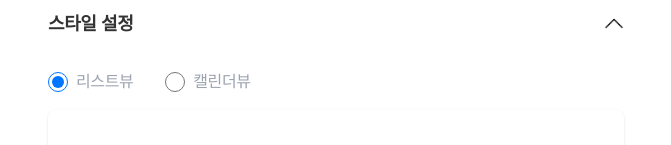
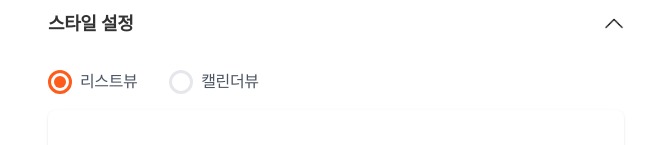
Before and after one commit to Mt-NextJs/linkle, a Next.js app: page /admin/calendar in a window 1280 px wide. Shown: the part 379-524 px from the top of the page, without its empty margins (304-975 px from the left). Built offline with nearby package versions, Linux system fonts and the light colour scheme.

Commit message:
💄[Design] 스타일 설정의 라디오 버튼 커스텀 디자인 구현 #188

```diff
--- a/src/app/admin/(block)/calendar/components/style-setting.tsx
+++ b/src/app/admin/(block)/calendar/components/style-setting.tsx
@@ -1,5 +1,3 @@
-"use client";
-
 import React, { useState, useEffect } from "react";
 import Image from "next/image";
 import CalendarView from "./calendar-view";
@@ -127,26 +125,46 @@ export default function StyleSetting() {
       </div>
       {isOpen && (
         <div className="p-4">
-          <div className="mb-4 flex items-center justify-between">
-            <div className="flex space-x-8">
-              <label className="flex items-center">
-                <input
-                  type="radio"
-                  checked={activeView === "list"}
-                  onChange={() => setActiveView("list")}
-                  className="form-radio h-5 w-5 border-gray-300 text-gray-400 focus:ring-gray-400"
+          <div className="mb-4 flex gap-8">
+            <div
+              className="flex cursor-pointer items-center"
+              onClick={() => setActiveView("list")}
+            >
+              <div
+                className="relative mr-2 flex h-6 w-6 items-center justify-center rounded-full border-[3px] transition-all duration-200 ease-in-out hover:opacity-80"
+                style={{
+                  borderColor:
+                    activeView === "list" ? "var(--primary)" : "#e5e7eb",
+                }}
+              >
+                <div
+                  className={`aspect-square h-3 w-3 transform rounded-full transition-all duration-200 ease-in-out ${
+                    activeView === "list" ? "scale-100" : "scale-0"
+                  }`}
+                  style={{ backgroundColor: "var(--primary)" }}
                 />
-                <span className="ml-2 text-gray-400">리스트뷰</span>
-              </label>
-              <label className="flex items-center">
-                <input
-                  type="radio"
-                  checked={activeView === "calendar"}
-                  onChange={() => setActiveView("calendar")}
-                  className="form-radio h-5 w-5 border-gray-300 text-orange-500 focus:ring-orange-500"
+              </div>
+              <span className="text-gray-600">리스트뷰</span>
+            </div>
+            <div
+              className="flex cursor-pointer items-center"
+              onClick={() => setActiveView("calendar")}
+            >
+              <div
+                className="relative mr-2 flex h-6 w-6 items-center justify-center rounded-full border-[3px] transition-all duration-200 ease-in-out hover:opacity-80"
+                style={{
+                  borderColor:
+                    activeView === "calendar" ? "var(--primary)" : "#e5e7eb",
+                }}
+              >
+                <div
+                  className={`aspect-square h-3 w-3 transform rounded-full transition-all duration-200 ease-in-out ${
+                    activeView === "calendar" ? "scale-100" : "scale-0"
+                  }`}
+                  style={{ backgroundColor: "var(--primary)" }}
                 />
-                <span className="ml-2 text-gray-400">캘린더뷰</span>
-              </label>
+              </div>
+              <span className="text-gray-600">캘린더뷰</span>
             </div>
           </div>
           {activeView === "list" ? (
```
